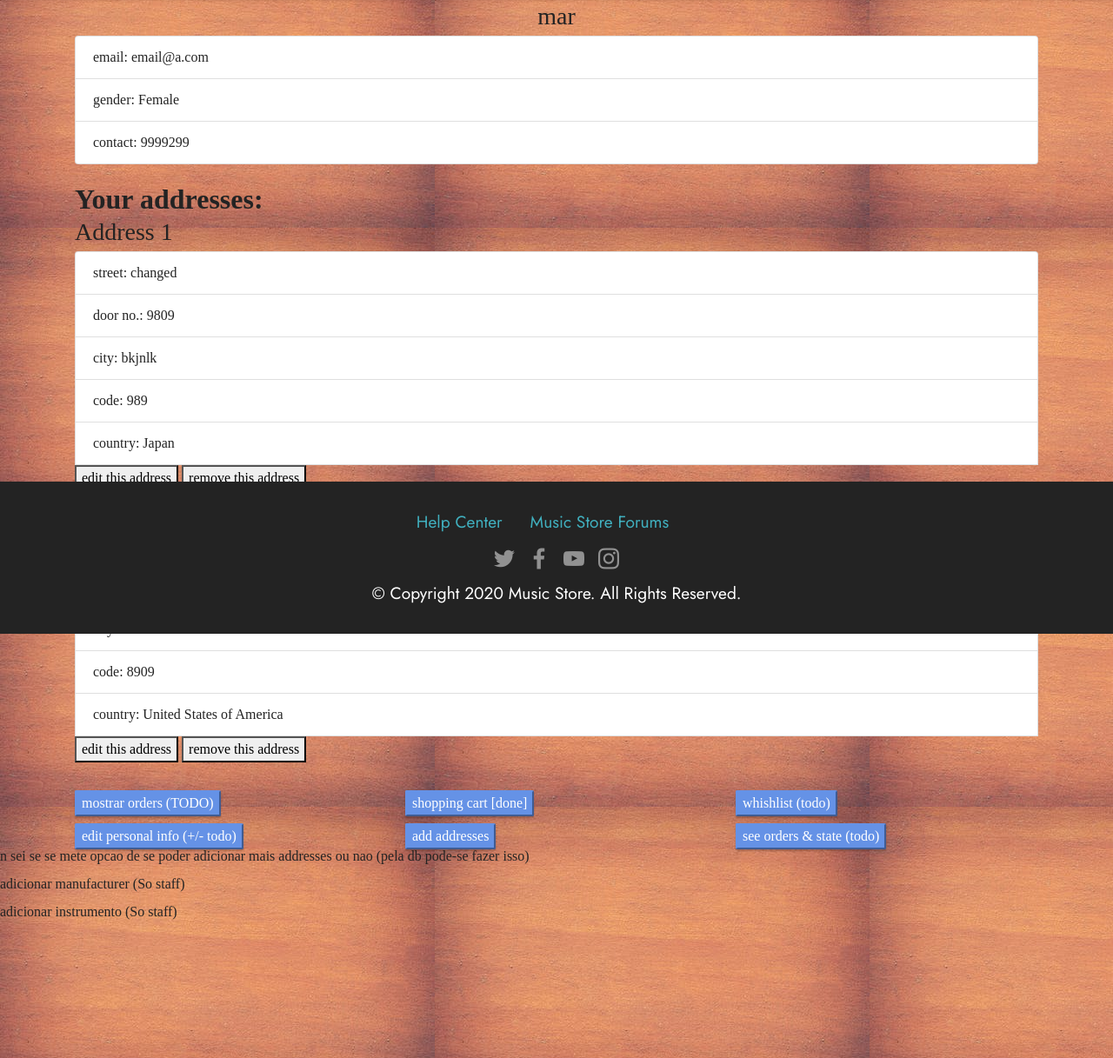
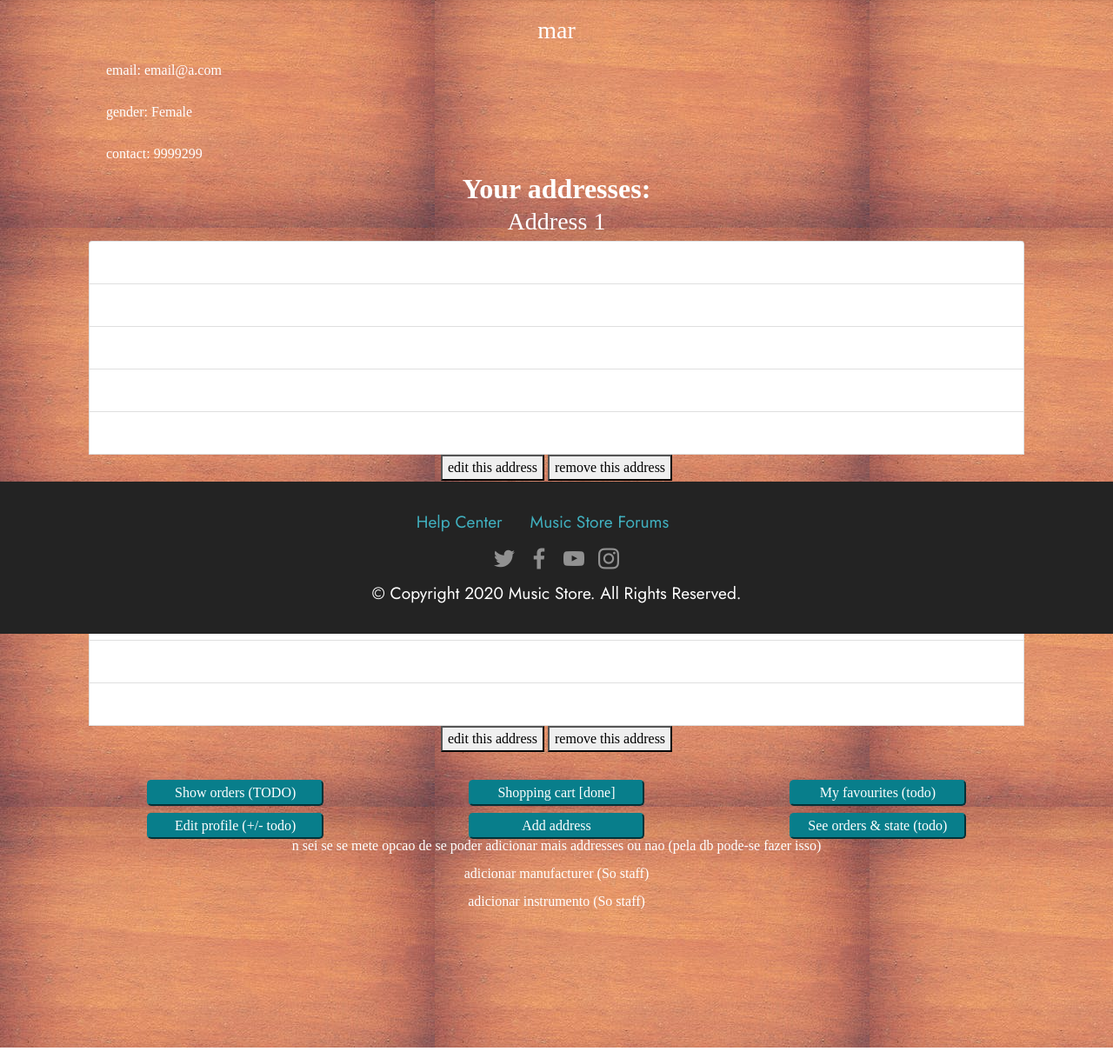
Before and after one commit to immarianaas/MusicStore, a Django app: page /account/ in a window 1280 px wide. Shown: the part 71-1288 px from the top of the page at 87% size. Run offline with Django 3.2, Linux system fonts and the light colour scheme; a user stored in the database is signed in; data comes from the database, SQL or seed files in the repository; some libraries are stand-ins or nearby versions.

Commit message:
butoes em account

```diff
--- a/templates/account_details.html
+++ b/templates/account_details.html
@@ -1,17 +1,16 @@
 {% extends 'layout.html' %}
 {% block content %}
+    <div class="container container-info">
         <h3 style="width: 100%; text-align: center">{{ ac.name }}</h3>
         <div class="container">
             <ul class="list-group">
-            <li class="list-group-item">email: {{ u.username }}</li>
-            <li class="list-group-item">gender: {{ ac.get_gender_display }}</li>
-            <li class="list-group-item">contact: {{ ac.contact }}</li>
+                <li class="list-group-item li-back">email: {{ u.username }}</li>
+                <li class="list-group-item li-back">gender: {{ ac.get_gender_display }}</li>
+                <li class="list-group-item li-back">contact: {{ ac.contact }}</li>
             </ul>
             {% if addrs|length == 0 %}
-            <h3>You haven't added an adddress yet...</h3>
-        {% endif %}
-
-        <br>
+                <h5>You haven't added an adddress yet...</h5>
+            {% else %}
                 <h2><strong>Your addresses:</strong></h2>
 
                 {% csrf_token %}
@@ -32,28 +31,29 @@
                         </form>
                     </ul>
                 {% endfor %}
+            {% endif %}
         </div>
         <div style="margin-top: 2rem" class="container">
             <div class="row">
                 <div class="col">
-                <a class="href_button btn-primary" href="#">mostrar orders (TODO)</a>
+                    <a class="href_button" href="#">Show orders (TODO)</a>
                 </div>
                 <div class="col">
-                <a class="href_button btn-primary" href="/account/shoppingcart">shopping cart [done]</a>
+                    <a class="href_button" href="/account/shoppingcart">Shopping cart [done]</a>
                 </div>
                 <div class="col">
-                <a class="btn-primary href_button" href="/account/wishlist">whishlist (todo)</a>
+                    <a class="href_button" href="/account/wishlist">My favourites (todo)</a>
                 </div>
             </div>
             <div class="row" style="margin-top: 0.5rem">
                 <div class="col">
-                <a class="btn-primary href_button" href="/edit/account">edit personal info (+/- todo)</a>
+                    <a class="href_button" href="/edit/account">Edit profile (+/- todo)</a>
                 </div>
                 <div class="col">
-                <a class="btn-primary href_button" href="/add/addresses">add addresses</a>
+                    <a class="href_button" href="/add/addresses">Add address</a>
                 </div>
                 <div class="col">
-                <a class="btn-primary href_button" href="/account/orders">see orders & state (todo)</a>
+                    <a class="href_button" href="/account/orders">See orders & state (todo)</a>
                 </div>
             </div>
         </div>
@@ -62,4 +62,5 @@
 
         <p>adicionar manufacturer (So staff)</p>
         <p>adicionar instrumento (So staff)</p>
+    </div>
 {% endblock %}
--- a/templates/layout.html
+++ b/templates/layout.html
@@ -73,6 +73,12 @@
             background-color: #087e8b;
         }
         .href_button {
+            width: 60%;
+            background-color: #087e8b;
+            box-shadow: none;
+            color: white;
+            border: #087e8b;
+            text-decoration: none;
             display:inline-block;
             letter-spacing:normal;
             border-image:initial;
@@ -80,12 +86,27 @@
             padding: 1px 6px;
             border-width: 2px;
             border-style: outset;
-            border-radius: 2px;
+            border-radius: 5px;
             font-family: inherit;
             font-size: inherit;
             line-height: inherit;
             align-items: flex-start;
             text-align: center;
+            transition: 1s;
+        }
+        .href_button:hover {
+            color: rgb(154, 231, 234);
+        }
+        .container-info {
+            margin-top: 2rem;
+            justify-content: center;
+            text-align: center;
+            color: white;
+        }
+        .li-back {
+            background: none;
+            text-align: left;
+            border: none;
         }
     </style>
 </head>
```
Also changed, not shown: templates/wishlist.html (+5 -11 lines). Lines whose indentation alone changed are shown as unchanged.
